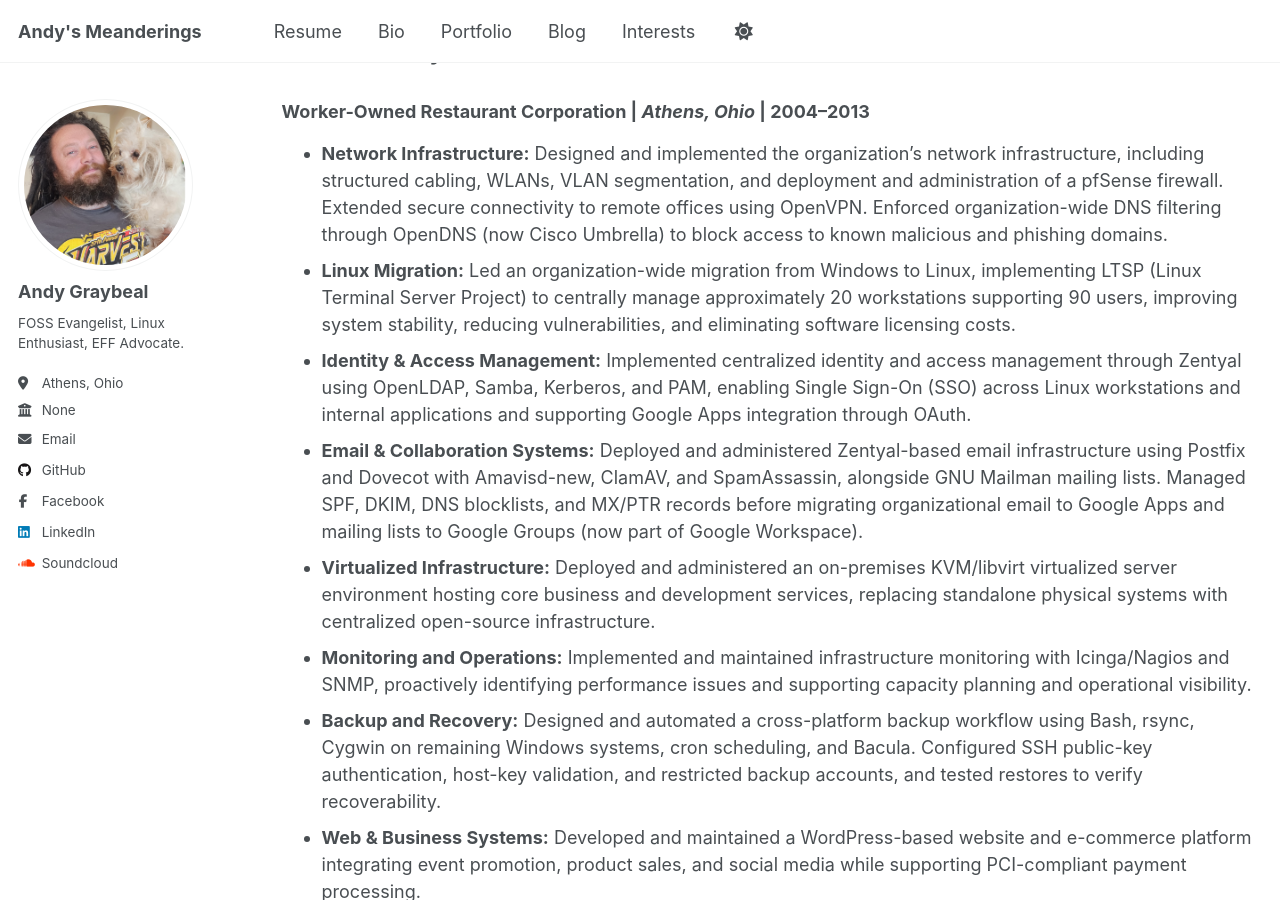
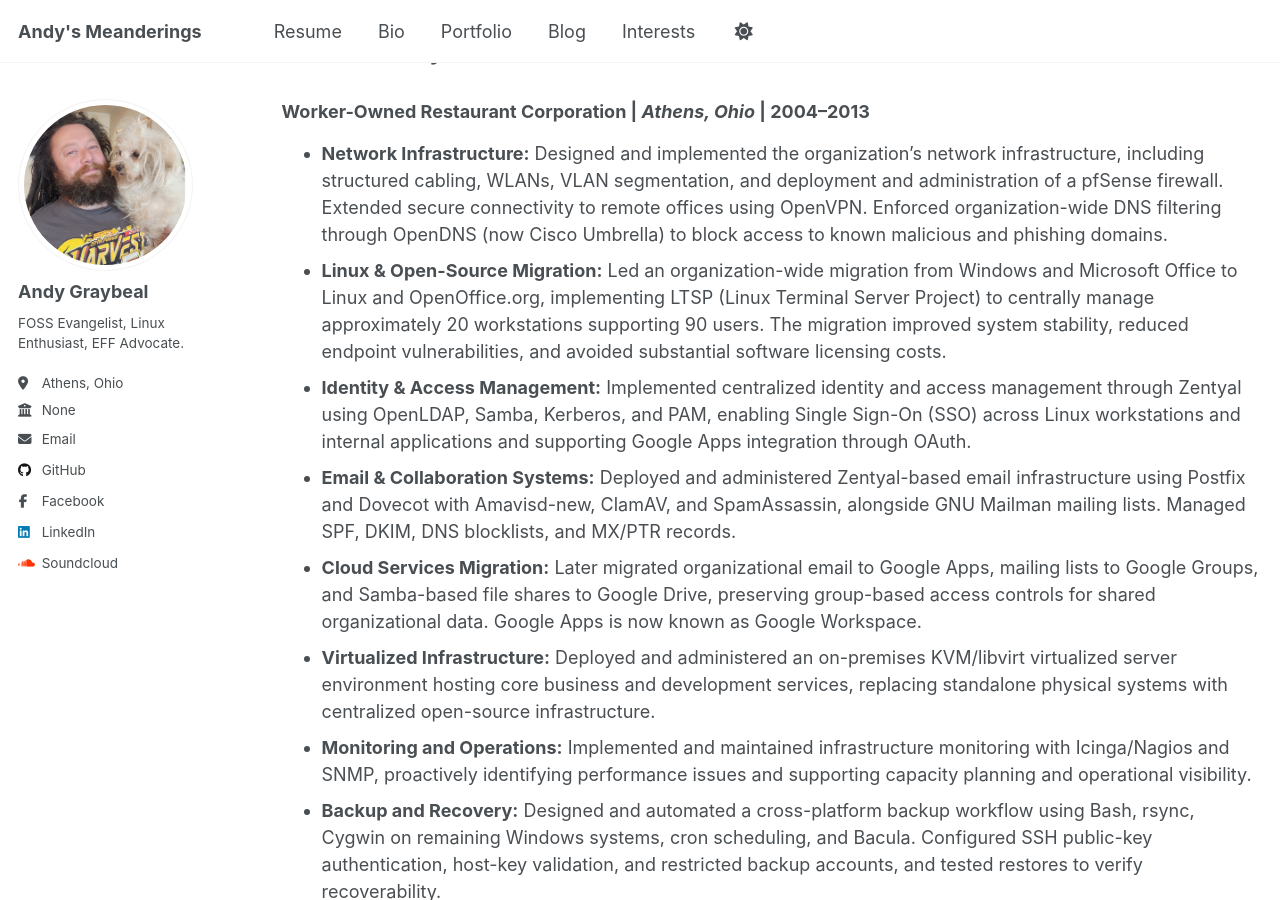
Before and after one commit to andy-graybeal/andy-graybeal.github.io, a Jekyll site: the page built from _pages/resume.md, in a window 1280 px wide and 900 px high, scrolled down 533 px. Built offline with Jekyll 4.4.1, drawn with Linux system fonts in a browser that asks for light colours; a script that is not in the unit is left out.

Commit message:
Update resume.md

```diff
--- a/_pages/resume.md
+++ b/_pages/resume.md
@@ -22,9 +22,10 @@ Systems and network administrator with more than 15 years of hands-on experience
 ## Co-Owner / Systems & Network Administrator
 ### Worker-Owned Restaurant Corporation \| *Athens, Ohio* \| 2004–2013
   * **Network Infrastructure:** Designed and implemented the organization's network infrastructure, including structured cabling, WLANs, VLAN segmentation, and deployment and administration of a pfSense firewall. Extended secure connectivity to remote offices using OpenVPN. Enforced organization-wide DNS filtering through OpenDNS (now Cisco Umbrella) to block access to known malicious and phishing domains.
-  * **Linux Migration:** Led an organization-wide migration from Windows to Linux, implementing LTSP (Linux Terminal Server Project) to centrally manage approximately 20 workstations supporting 90 users, improving system stability, reducing vulnerabilities, and eliminating software licensing costs.
+  * **Linux & Open-Source Migration:** Led an organization-wide migration from Windows and Microsoft Office to Linux and OpenOffice.org, implementing LTSP (Linux Terminal Server Project) to centrally manage approximately 20 workstations supporting 90 users. The migration improved system stability, reduced endpoint vulnerabilities, and avoided substantial software licensing costs.
   * **Identity & Access Management:** Implemented centralized identity and access management through Zentyal using OpenLDAP, Samba, Kerberos, and PAM, enabling Single Sign-On (SSO) across Linux workstations and internal applications and supporting Google Apps integration through OAuth.
-  * **Email & Collaboration Systems:** Deployed and administered Zentyal-based email infrastructure using Postfix and Dovecot with Amavisd-new, ClamAV, and SpamAssassin, alongside GNU Mailman mailing lists. Managed SPF, DKIM, DNS blocklists, and MX/PTR records before migrating organizational email to Google Apps and mailing lists to Google Groups (now part of Google Workspace).
+  * **Email & Collaboration Systems:** Deployed and administered Zentyal-based email infrastructure using Postfix and Dovecot with Amavisd-new, ClamAV, and SpamAssassin, alongside GNU Mailman mailing lists. Managed SPF, DKIM, DNS blocklists, and MX/PTR records.
+  * **Cloud Services Migration:** Later migrated organizational email to Google Apps, mailing lists to Google Groups, and Samba-based file shares to Google Drive, preserving group-based access controls for shared organizational data. Google Apps is now known as Google Workspace.
   * **Virtualized Infrastructure:** Deployed and administered an on-premises KVM/libvirt virtualized server environment hosting core business and development services, replacing standalone physical systems with centralized open-source infrastructure.
   * **Monitoring and Operations:** Implemented and maintained infrastructure monitoring with Icinga/Nagios and SNMP, proactively identifying performance issues and supporting capacity planning and operational visibility.
   * **Backup and Recovery:** Designed and automated a cross-platform backup workflow using Bash, rsync, Cygwin on remaining Windows systems, cron scheduling, and Bacula. Configured SSH public-key authentication, host-key validation, and restricted backup accounts, and tested restores to verify recoverability.
```
